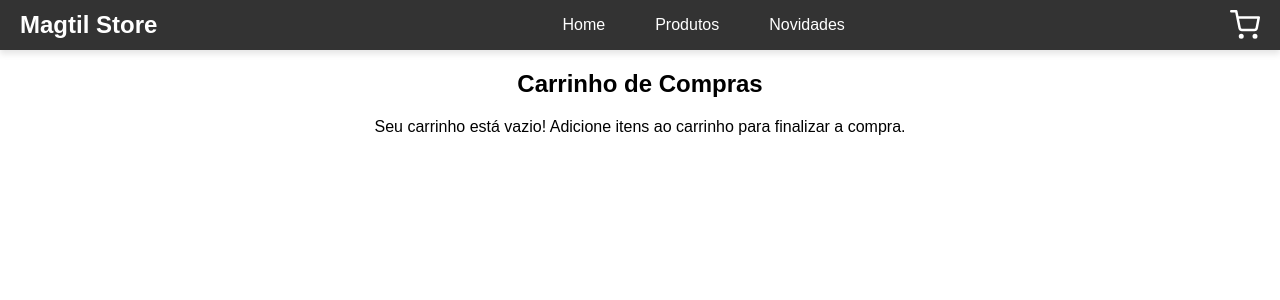
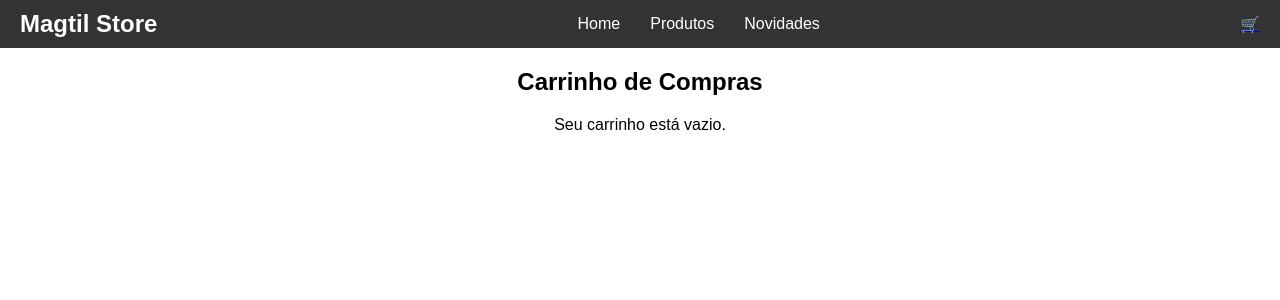
Before and after one commit to Lucascdl/React-my-app, a React (Create React App) app: page /cart in a window 1280 px wide. Shown: the top 300 px of the page. Built offline with nearby package versions, Linux system fonts and the light colour scheme.

Commit message:
CartContext

```diff
--- a/src/App.js
+++ b/src/App.js
@@ -5,27 +5,30 @@ import ItemListContainer from './Components/ItemListContainer';
 import ItemDetailContainer from './Components/ItemDetailContainer';
 import ProductsPage from './Pages/ProductsPage';
 import CartPage from './Pages/CartPage';
+import { CartProvider } from './Context/CartContext'; // Importando o CartProvider
 
 function App() {
   return (
+    <CartProvider> {/* Envolvendo com o provedor do contexto */}
       <Router>
         <div className="App">
-        <NavBar />
+          <NavBar /> {/* Menu de navegação */}
           <Routes>
-          { }
+            {/* Página inicial */}
             <Route
               path="/"
               element={<ItemListContainer greeting="Magtil Store" isHomePage={true} />}
             />
-          { }
+            {/* Página de produtos */}
             <Route path="/products" element={<ProductsPage />} />
-          { }
+            {/* Página do carrinho */}
             <Route path="/cart" element={<CartPage />} />
-          { }
+            {/* Página de detalhes do produto */}
             <Route path="/product/:id" element={<ItemDetailContainer />} />
           </Routes>
         </div>
       </Router>
+    </CartProvider>
   );
 }
 
--- a/src/Components/CartWidget/index.jsx
+++ b/src/Components/CartWidget/index.jsx
@@ -1,12 +1,30 @@
-import { FiShoppingCart } from "react-icons/fi";
-import '../NavBar/style.css';
+import React from 'react';
+import { useCart } from '../../Context/CartContext';  // Importando o contexto
 
 function CartWidget() {
+    const { getTotalItems } = useCart();  // Consome o total de itens do carrinho
+
+    const totalItems = getTotalItems();  // Obtém o número total de itens no carrinho
+
     return (
-        <div className="cart-widget">
-            <FiShoppingCart size={30} />
+        <div style={{ position: 'relative', display: 'inline-block' }}>
+            <span role="img" aria-label="Carrinho">🛒</span>
+            {totalItems > 0 && (
+                <span style={{
+                    position: 'absolute',
+                    top: '-10px',
+                    right: '-10px',
+                    backgroundColor: 'red',
+                    color: 'white',
+                    borderRadius: '50%',
+                    padding: '5px',
+                    fontSize: '12px'
+                }}>
+                    {totalItems}
+                </span>
+            )}
         </div>
-    )
+    );
 }
 
 export default CartWidget;
--- a/src/Components/ItemCount.jsx
+++ b/src/Components/ItemCount.jsx
@@ -1,6 +1,6 @@
 import React, { useState } from 'react';
 
-function ItemCount({ stock, initial = 0, onAdd }) {
+function ItemCount({ stock, initial = 1, onAdd }) {
     const [quantity, setQuantity] = useState(initial);
 
     const handleIncrease = () => {
@@ -16,8 +16,8 @@ function ItemCount({ stock, initial = 0, onAdd }) {
     };
 
     const handleAddToCart = () => {
-    if (stock > 0 && quantity <= stock) {
-      onAdd(quantity);
+        if (stock > 0) {
+            onAdd(quantity); // Adiciona a quantidade ao carrinho
         }
     };
 
@@ -25,11 +25,9 @@ function ItemCount({ stock, initial = 0, onAdd }) {
         <div>
             <div className="item-count">
                 <button onClick={handleDecrease} disabled={quantity <= 1}>-</button>
-        <span>{quantity}</span> {}
+                <span>{quantity}</span>
                 <button onClick={handleIncrease} disabled={quantity >= stock}>+</button>
             </div>
-
-      {}
             <button onClick={handleAddToCart} disabled={stock === 0}>
                 Adicionar ao Carrinho
             </button>
--- a/src/Components/ItemDetail.jsx
+++ b/src/Components/ItemDetail.jsx
@@ -1,13 +1,15 @@
 import React, { useState } from 'react';
 import ItemCount from './ItemCount';
+import { useCart } from '../Context/CartContext'; // Importa o contexto do carrinho
+import { Link } from 'react-router-dom'; // Importando o Link para navegação
 
 function ItemDetail({ item }) {
-  const [quantity, setQuantity] = useState(0);
+  const { addToCart } = useCart(); // Hook para usar a função do contexto
   const [isAdded, setIsAdded] = useState(false);
 
   const handleAddToCart = (quantity) => {
-    setQuantity(quantity);
-    setIsAdded(true);
+    addToCart(item, quantity); // Adiciona o item ao carrinho
+    setIsAdded(true); // Marca que o item foi adicionado
   };
 
   return (
@@ -24,14 +26,13 @@ function ItemDetail({ item }) {
           onAdd={handleAddToCart}
         />
       ) : (
-        <p>{quantity} item(s) adicionado(s) ao carrinho!</p>
+        <p>{item.quantity} item(s) adicionado(s) ao carrinho!</p>
       )}
 
-      {}
       {isAdded && (
-        <button onClick={() => window.location.href = '/cart'}>
-          Finalizar Compra
-        </button>
+        <Link to="/cart">
+          <button>Finalizar Compra</button>
+        </Link>
       )}
     </div>
   );
--- a/src/Components/ItemList.jsx
+++ b/src/Components/ItemList.jsx
@@ -1,6 +1,6 @@
 import React from 'react';
-import Item from './Item.jsx';
-import ItemCount from './ItemCount.jsx';
+import Item from './Item';
+import ItemCount from './ItemCount';
 
 function ItemList({ items, onAddToCart }) {
     return (
@@ -14,11 +14,10 @@ function ItemList({ items, onAddToCart }) {
                         price={item.price}
                         pictureUrl={item.pictureUrl}
                     />
-          {}
                     <ItemCount
                         stock={10}
                         initial={1}
-            onAdd={(quantity) => onAddToCart(item.id, quantity)}
+                        onAdd={(quantity) => onAddToCart(item, quantity)}
                     />
                 </div>
             ))}
--- a/src/Components/NavBar/index.jsx
+++ b/src/Components/NavBar/index.jsx
@@ -1,8 +1,11 @@
 import { Link } from 'react-router-dom';
 import CartWidget from "../CartWidget";
+import { useCart } from "../../Context/CartContext";  // Importando o hook personalizado
 import "./style.css";
 
 function NavBar() {
+  const { getTotalItems } = useCart();  // Consumindo o número total de itens
+
   return (
     <div className="NavBar">
       <h1>Magtil Store</h1>
@@ -15,9 +18,12 @@ function NavBar() {
         </ul>
       </nav>
 
-            {}
-            <Link to="/cart">
+      {/* Link para o carrinho com o contador de itens */}
+      <Link to="/cart" className="cart-link">
         <CartWidget />
+        {getTotalItems() > 0 && ( // Exibe o número de itens apenas se maior que 0
+          <span className="cart-counter">{getTotalItems()}</span>
+        )}
       </Link>
     </div>
   );
--- a/src/Components/NavBar/style.css
+++ b/src/Components/NavBar/style.css
@@ -1,67 +1,55 @@
 .NavBar {
-    background-color: #333;
   display: flex;
   justify-content: space-between;
   align-items: center;
   padding: 10px 20px;
+  background-color: #333;
   color: white;
-    box-shadow: 0 4px 6px rgba(0, 0, 0, 0.1);
-    position: sticky;
-    top: 0;
-    z-index: 1000;
 }
 
 .NavBar h1 {
   margin: 0;
   font-size: 24px;
-    font-weight: bold;
 }
 
 .NavBar nav ul {
+  display: flex;
   list-style: none;
+  padding: 0;
   margin: 0;
-    padding: 0;
-    display: flex;
 }
 
 .NavBar nav ul li {
-    margin-left: 20px;
+  margin: 0 15px;
 }
 
 .NavBar nav ul li a {
   color: white;
   text-decoration: none;
-    padding: 10px 15px;
-    font-size: 16px;
-    transition: background-color 0.3s ease, color 0.3s ease;
-    border-radius: 4px;
 }
 
 .NavBar nav ul li a:hover {
-    background-color: #ddd;
-    color: #333;
+  text-decoration: underline;
 }
 
-  .NavBar .cart-widget {
+.cart-link {
   display: flex;
   align-items: center;
-    color: white;
+  position: relative;
 }
 
-  .NavBar .cart-widget .cart-count {
-    margin-left: 5px;
-    font-size: 14px;
+.cart-counter {
+  background-color: red;
+  color: white;
+  font-size: 12px;
+  font-weight: bold;
+  border-radius: 50%;
+  width: 20px;
+  height: 20px;
+  display: flex;
+  justify-content: center;
+  align-items: center;
+  position: absolute;
+  top: -5px;
+  right: -10px;
 }
-
-  .NavBar nav ul li a:focus, .NavBar nav ul li a:hover {
-    outline: none;
-  }
-
-  .NavBar .cart-widget {
-    font-size: 18px;
-    font-weight: bold;
-  }
-
-  .NavBar nav ul li a {
-    font-family: 'Arial', sans-serif;
-  }
--- /dev/null
+++ b/src/Context/CartContext.jsx
@@ -0,0 +1,66 @@
+import React, { createContext, useState, useContext } from 'react';
+
+// Criando o contexto
+const CartContext = createContext();
+
+// Provedor de contexto
+export const CartProvider = ({ children }) => {
+  const [cart, setCart] = useState([]);
+
+  // Função para adicionar produtos ao carrinho
+  const addToCart = (item, quantity) => {
+    if (!item || !item.id) {
+        console.error("Erro: Item inválido ao adicionar ao carrinho:", item);
+        return;
+    }
+
+    const existingItemIndex = cart.findIndex(cartItem => cartItem.id === item.id);
+    if (existingItemIndex !== -1) {
+        const updatedCart = [...cart];
+        updatedCart[existingItemIndex].quantity += quantity;
+        setCart(updatedCart);
+    } else {
+        setCart([...cart, { ...item, quantity }]);
+    }
+};
+
+  // Função para calcular o total de itens no carrinho
+  const getTotalItems = () => {
+    return cart.reduce((total, item) => total + item.quantity, 0);
+  };
+
+  // Função para calcular o total da compra
+  const getTotalPrice = () => {
+    return cart.reduce((total, item) => total + item.price * item.quantity, 0).toFixed(2);
+  };
+
+  // Função para remover um item do carrinho
+  const removeFromCart = (itemId) => {
+    setCart(cart.filter(cartItem => cartItem.id !== itemId));
+  };
+
+  // Função para limpar o carrinho
+  const clearCart = () => {
+    setCart([]);
+  };
+
+  return (
+    <CartContext.Provider
+      value={{
+        cart,
+        addToCart,
+        getTotalItems,
+        getTotalPrice,
+        removeFromCart,
+        clearCart
+      }}
+    >
+      {children}
+    </CartContext.Provider>
+  );
+};
+
+// Hook para consumir o contexto
+export const useCart = () => {
+  return useContext(CartContext);
+};
--- a/src/Pages/CartPage.jsx
+++ b/src/Pages/CartPage.jsx
@@ -1,11 +1,26 @@
 import React from 'react';
+import { useCart } from '../Context/CartContext';  // Importando o hook do contexto
 
 function CartPage() {
+  const { cart, getTotalPrice } = useCart();  // Acessando os itens e o total
+
   return (
     <div>
       <h2>Carrinho de Compras</h2>
-      {}
-      <p>Seu carrinho está vazio! Adicione itens ao carrinho para finalizar a compra.</p>
+      {cart.length === 0 ? (
+        <p>Seu carrinho está vazio.</p>
+      ) : (
+        <div>
+          <ul>
+            {cart.map((item) => (
+              <li key={item.id}>
+                {item.title} - {item.quantity} x R$ {item.price.toFixed(2)} = R$ {(item.price * item.quantity).toFixed(2)}
+              </li>
+            ))}
+          </ul>
+          <h3>Total: R$ {getTotalPrice()}</h3>
+        </div>
+      )}
     </div>
   );
 }
```
Lines whose indentation alone changed are shown as unchanged.
